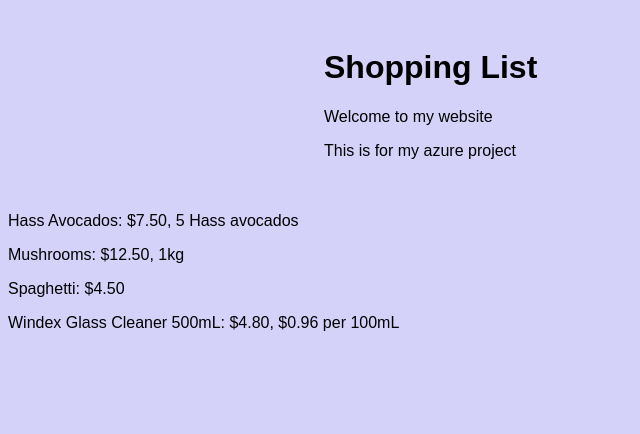
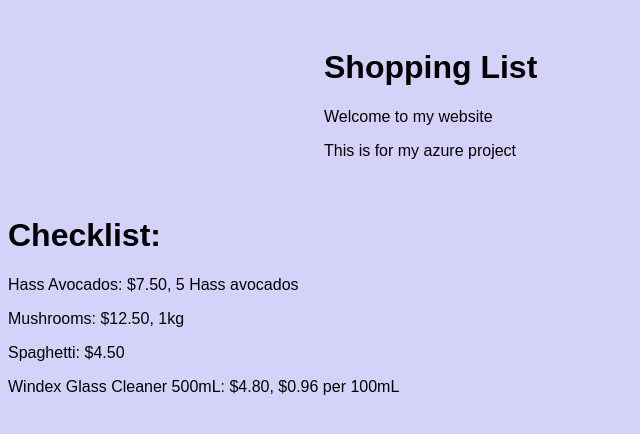
Before and after one commit to jssnguyen/dingle_berry, a website: page src/index.html in a window 1280 px wide. Shown: the whole page, without its empty margins (0-640 px from the left). Drawn offline with Linux system fonts and the light colour scheme.

Commit message:
index.html

```diff
--- a/src/index.html
+++ b/src/index.html
@@ -16,6 +16,7 @@
 
   </main>
 </body>
+<h1>Checklist:</h1>
 <p>Hass Avocados: $7.50, 5 Hass avocados</p>
 <p>Mushrooms: $12.50, 1kg</p>
 <p>Spaghetti: $4.50</p>
```
